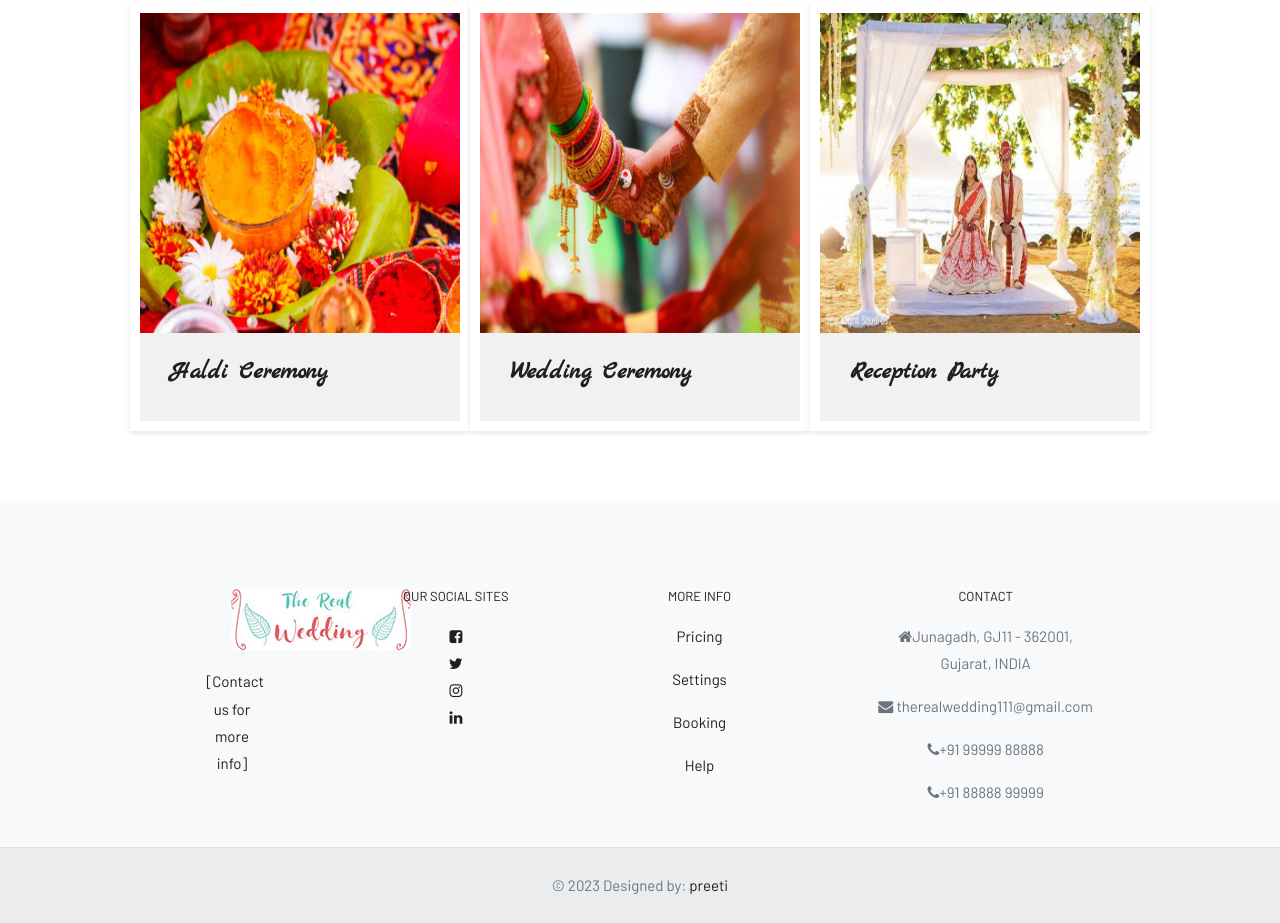
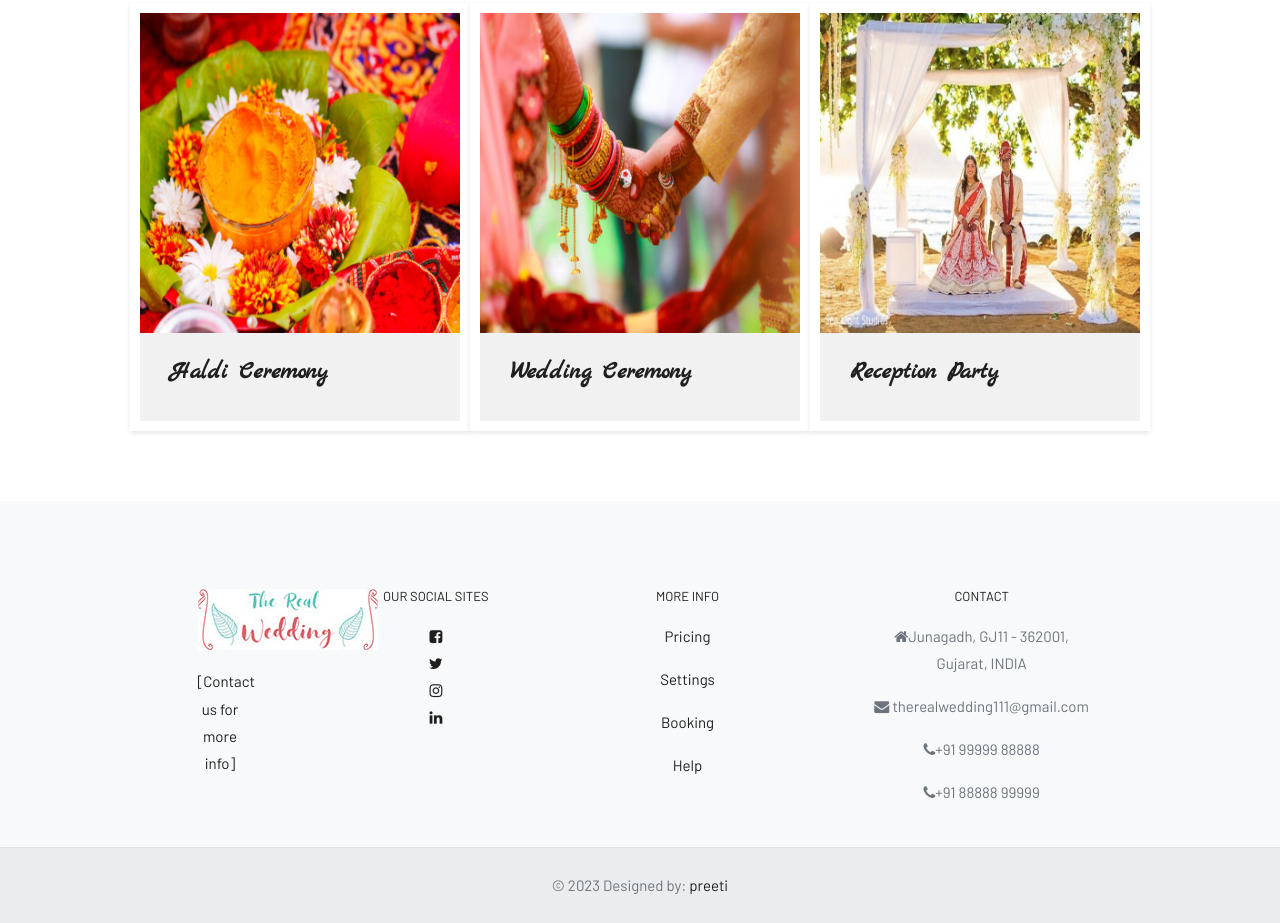
Before and after one commit to Preeti-Chavda/Wedding, a plain HTML site: page event.html in a window 1280 px wide. Shown: the part 782-1705 px from the top of the page. Drawn offline with nearby package versions, Linux system fonts and the light colour scheme.

Commit message:
event added

```diff
--- a/event.html
+++ b/event.html
@@ -141,7 +141,7 @@
         <div class="col-md-3 col-lg-4 col-xl-3 ml-5 mx-auto mb-4">
  <!-- Content -->
           <h6 class="text-uppercase fw-bold mb-4">
-            <i class="fas fa-gem me-3 ml-4"></i><img src="images/logo.jpg" alt="image">
+            <i class="fas fa-gem me-3"></i><img src="images/logo.jpg" alt="image">
           </h6><p>[Contact us for more info]</p>
         </div>
         <!-- Grid column -->
```
